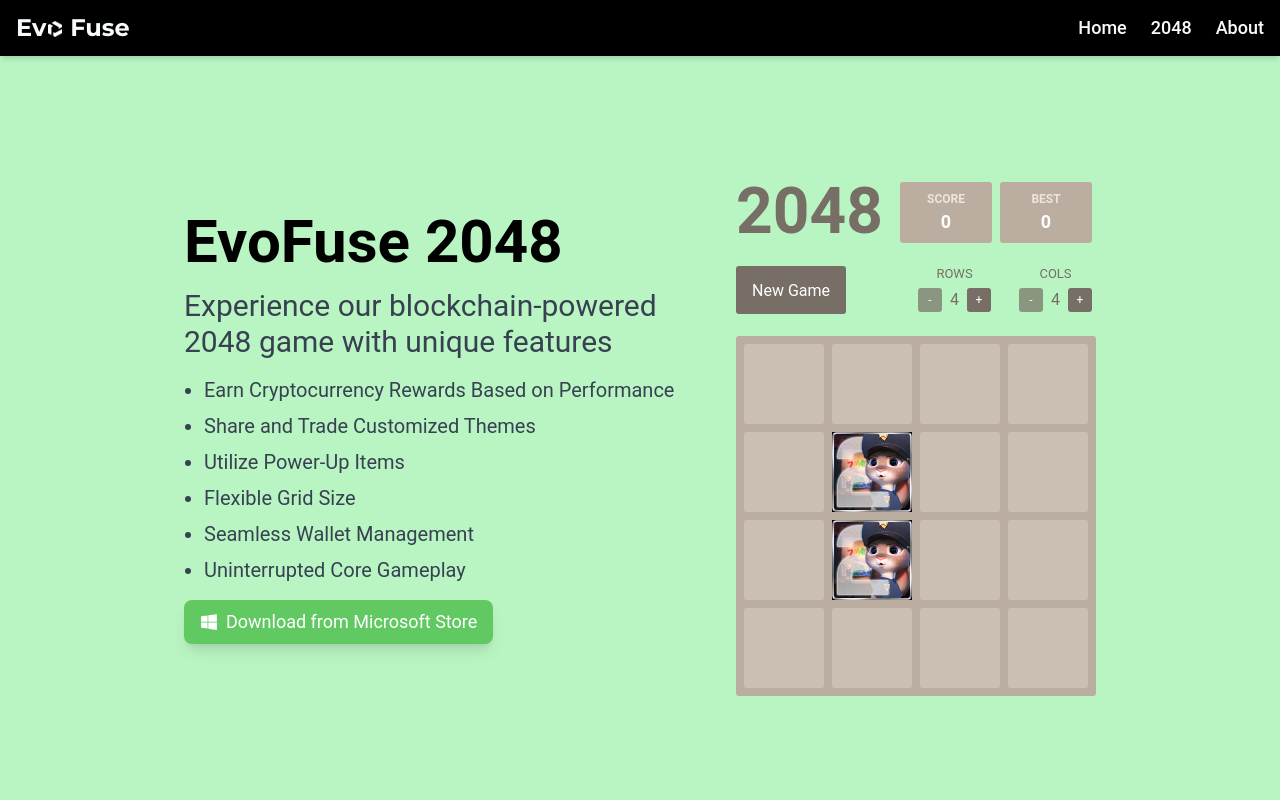
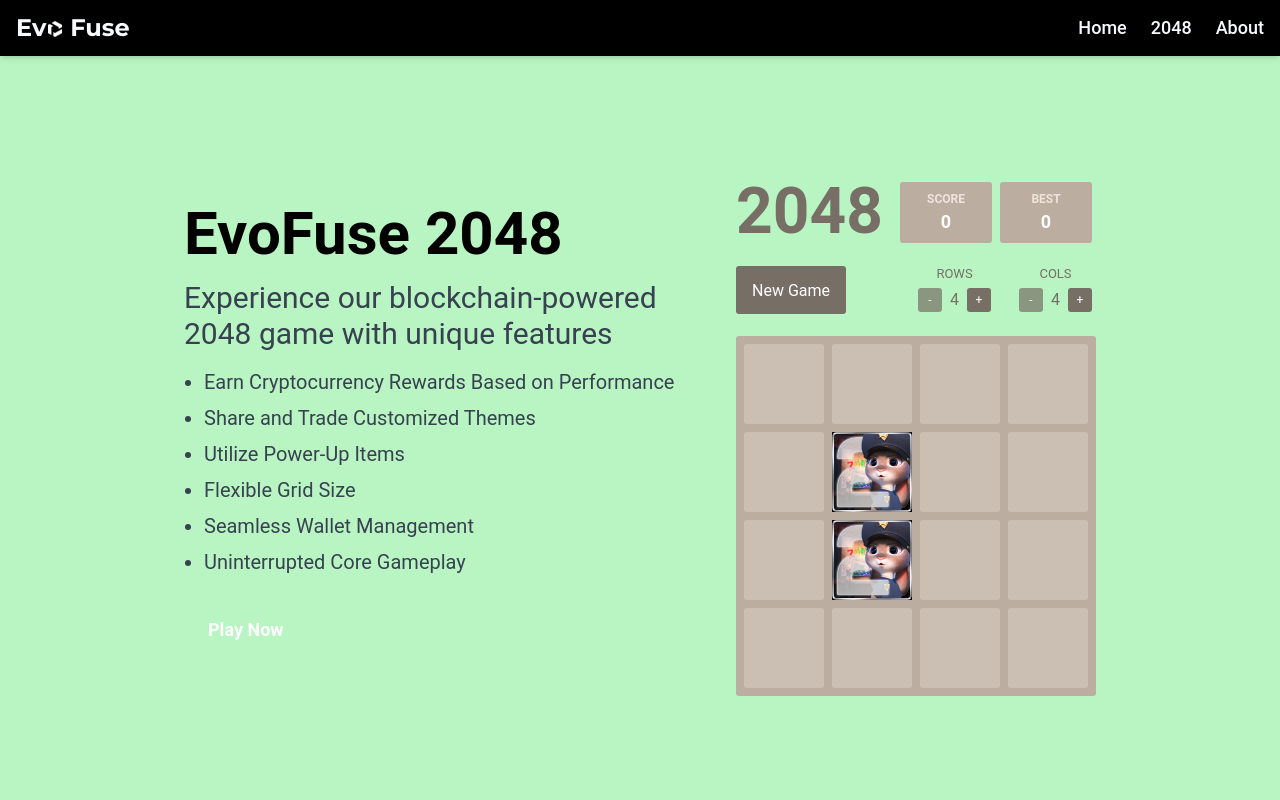
Before and after one commit to evo-fuse/landing, a React (Vite) app: page /2048 in a window 1280 px wide. Shown: the top 800 px of the page. Built offline with nearby package versions, Linux system fonts and the light colour scheme.

Commit message:
feat:vercel build issue

```diff
--- a/src/App.tsx
+++ b/src/App.tsx
@@ -1,6 +1,5 @@
 import { BrowserRouter, Route, Routes, useLocation } from 'react-router-dom'
 import { Home, Game2048, About, NotFound } from './pages'
-import { useEffect } from 'react'
 import { AnimatePresence } from 'framer-motion'
 import { PageTransition } from './components'
 
--- a/src/components/Footer.tsx
+++ b/src/components/Footer.tsx
@@ -1,5 +1,5 @@
 import { Link } from 'react-router-dom';
-import { FaTwitter, FaDiscord, FaGithub } from 'react-icons/fa';
+import { FaTwitter, FaDiscord } from 'react-icons/fa';
 
 const Footer = () => {
   const currentYear = new Date().getFullYear();
--- a/src/pages/Game2048.tsx
+++ b/src/pages/Game2048.tsx
@@ -22,11 +22,12 @@
                 <li>Uninterrupted Core Gameplay</li>
               </ul>
               <a
-                href="#"
-                className="flex items-center gap-2 bg-main-700 shadow-lg text-white py-3 px-4 rounded-lg hover:bg-main-500 transition-colors w-fit"
+                href="https://2048.evofuse.xyz"
+                target="_blank"
+                rel="noopener noreferrer"
+                className="mt-4 inline-flex items-center px-6 py-3 bg-primary text-white font-bold rounded-lg hover:bg-primary/80 transition-colors"
               >
-                <FaWindows />
-                Download from Microsoft Store
+                Play Now
               </a>
             </div>
           <Game />
```
